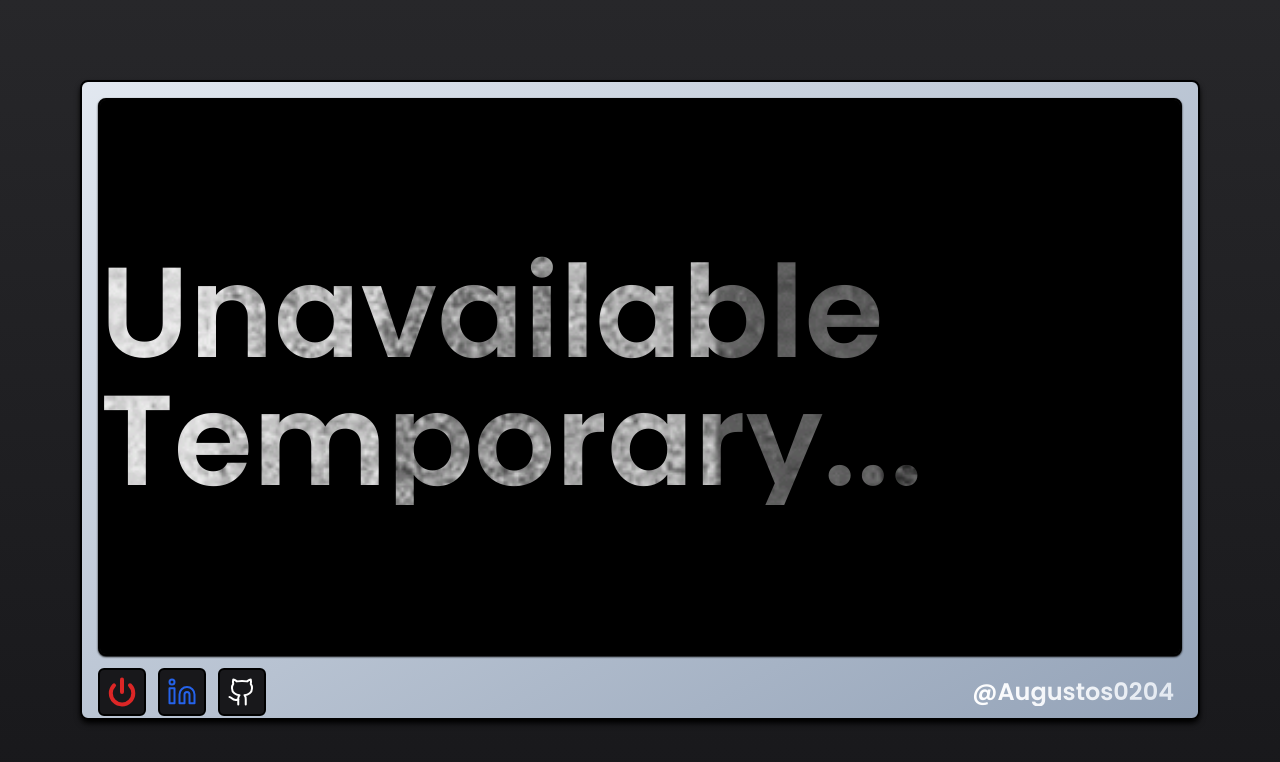
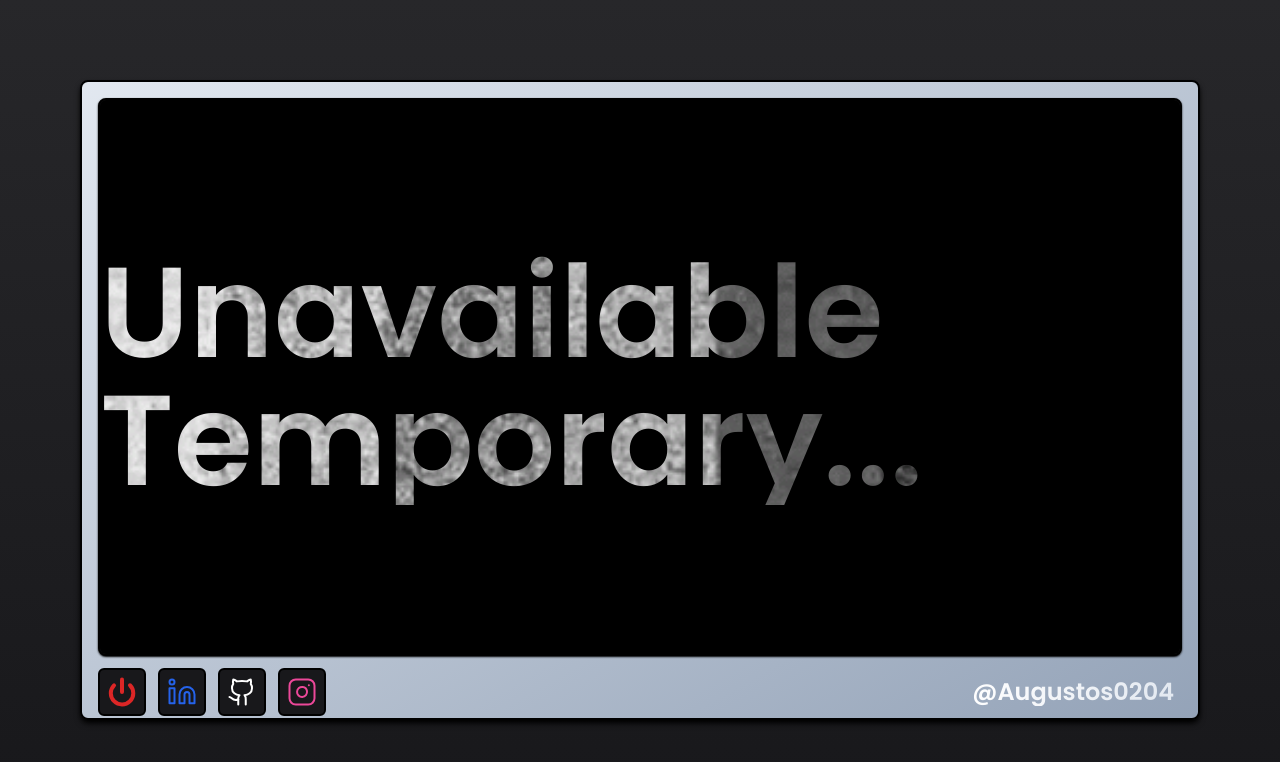
Before and after one commit to augustos0204/augustos0204, a Next.js app: page /augustos0204/ in a window 1280 px wide. Shown: the top 762 px of the page. Built offline with nearby package versions, Linux system fonts and the light colour scheme.

Commit message:
Added instagram link

```diff
--- a/src/components/socialButtons.tsx
+++ b/src/components/socialButtons.tsx
@@ -1,5 +1,5 @@
 import { cn } from "@/lib/utils";
-import { Github, Linkedin } from "lucide-react";
+import { Github, Instagram, Linkedin } from "lucide-react";
 import Link from "next/link";
 
 export const socialButtons = [
@@ -42,5 +42,26 @@ export const socialButtons = [
             />
         </Link>
         )
-    }
+    },
+    {
+        name: 'Instagran',
+        component: () => (
+        <Link href="https://www.instagram.com/hallsdev_/" target="_blank" className={cn(
+            "w-12 h-12 border-2 border-black rounded-md cursor-pointer",
+            "flex flex-row items-center justify-center transition-all",
+            "bg-zinc-900 hover:border-transparent hover:shadow-lg hover:shadow-red-500 group",
+            "hover:bg-transparent hover:bg-gradient-to-br hover:from-red-500 to-pink-700"
+        )}>
+            <Instagram
+            absoluteStrokeWidth
+            size={30}
+            strokeWidth={2}
+            className={cn(
+                "text-pink-500 transition-all",
+                "hover:text-white group-hover:text-white"
+            )}
+            />
+        </Link>
+        )
+    },
 ];
```
